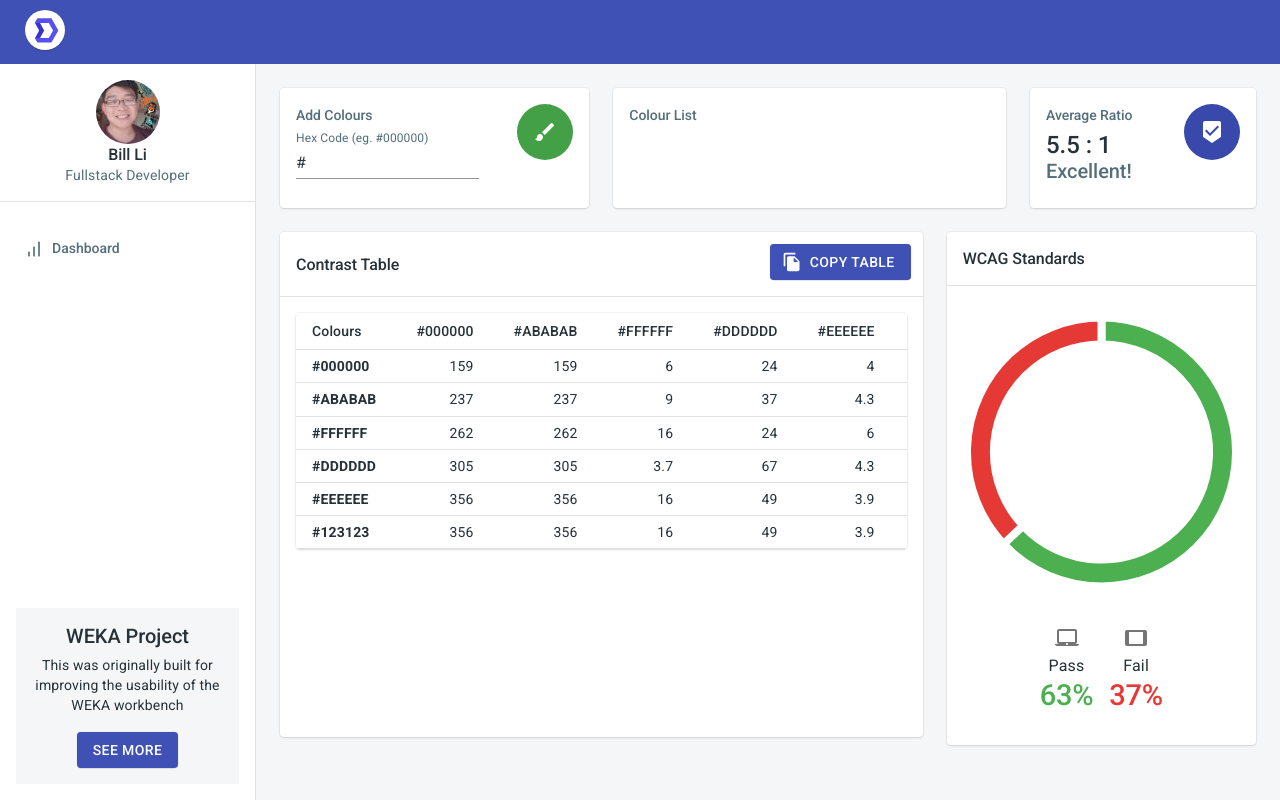
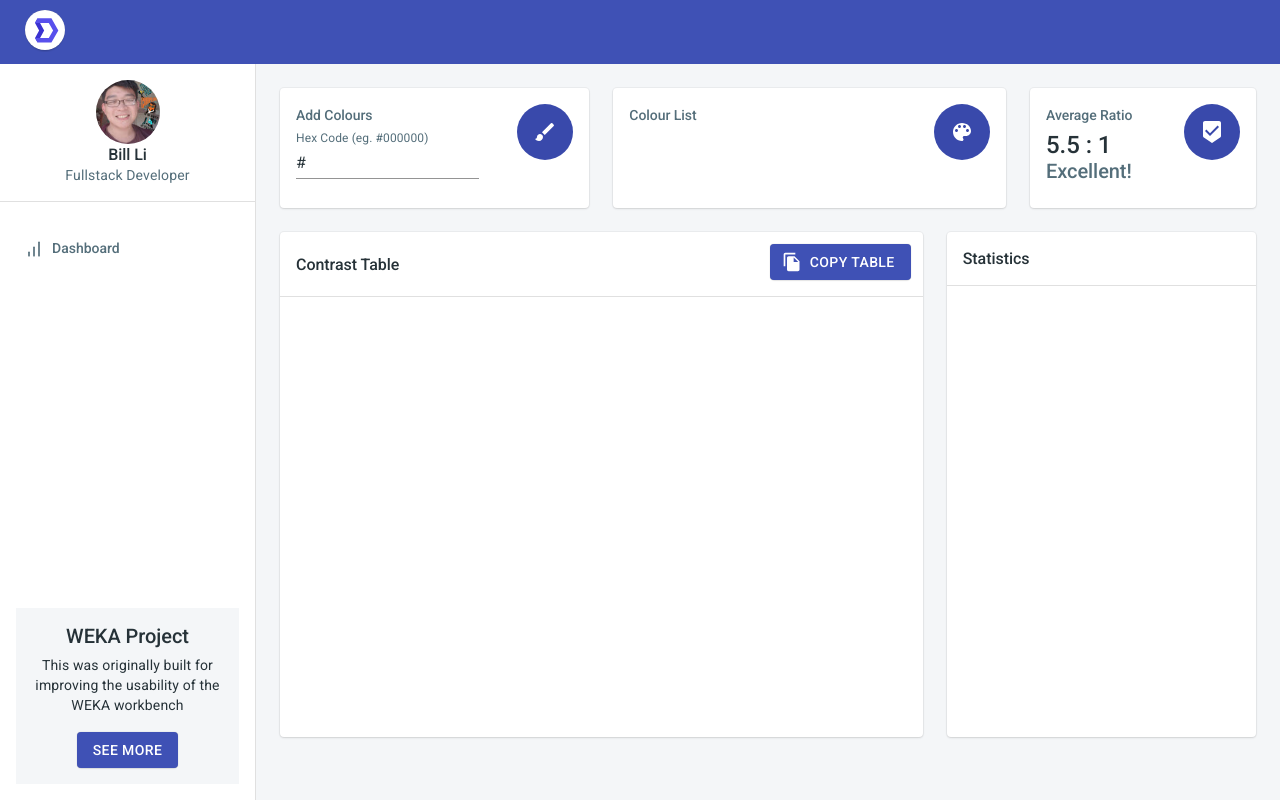
Before and after one commit to slaytr/color_contraster, a React (Create React App) app in the folder application/: page /app/dashboard in a window 1280 px wide. Built offline with nearby package versions, Linux system fonts and the light colour scheme.

Commit message:
Implement Statistics

```diff
--- a/application/src/views/reports/DashboardView/ColourAdder.js
+++ b/application/src/views/reports/DashboardView/ColourAdder.js
@@ -18,7 +18,7 @@ const useStyles = makeStyles((theme) => ({
     height: '100%'
   },
   avatar: {
-    backgroundColor: colors.green[600],
+    backgroundColor: colors.indigo[600],
     height: 56,
     width: 56
   },
@@ -48,7 +48,7 @@ const ColourAdder = ({ className, addColour, ...rest }) => {
 
   const formSubmit = (e) => {
     if (validateColour(currentColour)) {
-      addColour(currentColour);
+      addColour('#' + currentColour.slice(1).toUpperCase());
       setCurrentColour('#');
     }
     e.preventDefault();
--- a/application/src/views/reports/DashboardView/ColourList.js
+++ b/application/src/views/reports/DashboardView/ColourList.js
@@ -15,13 +15,14 @@ import ArrowUpwardIcon from '@material-ui/icons/ArrowUpward';
 import PeopleIcon from '@material-ui/icons/PeopleOutlined';
 import BookmarkIcon from '@material-ui/icons/Bookmark';
 import Button from '@material-ui/core/Button';
+import PaletteIcon from "@material-ui/icons/Palette";
 
 const useStyles = makeStyles((theme) => ({
   root: {
     height: '100%'
   },
   avatar: {
-    backgroundColor: colors.green[600],
+    backgroundColor: colors.indigo[600],
     height: 56,
     width: 56
   },
@@ -49,10 +50,12 @@ const ColourList = ({
 }) => {
   const [change, setChange] = useState(true);
   const classes = useStyles();
+
   const deleteColour = (e) => {
     removeColour(e.target.parentElement.value);
     setChange(!change);
   };
+
   const colourButtons = getColours.map((colour) => {
     return (
       <Button
@@ -90,6 +93,11 @@ const ColourList = ({
               Colour List
             </Typography>
           </Grid>
+          <Grid item>
+            <Avatar className={classes.avatar}>
+              <PaletteIcon />
+            </Avatar>
+          </Grid>
         </Grid>
         {colourButtons}
       </CardContent>
--- a/application/src/views/reports/DashboardView/ContrastTable.js
+++ b/application/src/views/reports/DashboardView/ContrastTable.js
@@ -7,6 +7,7 @@ import {
   Card,
   CardContent,
   CardHeader,
+  colors,
   Divider,
   makeStyles,
 } from '@material-ui/core';
@@ -23,68 +24,84 @@ const useStyles = makeStyles(() => ({
   root: {},
   button: {
     margin: '4px 4px 0 0'
+  },
+  cellGrey: {
+    backgroundColor: '#BFBFBF'
+  },
+  cellGreen: {
+    backgroundColor: colors.green[200]
+  },
+  cellRed: {
+    backgroundColor: colors.red[200]
+  },
+  cellBlue: {
+    backgroundColor: colors.blue[200]
   }
 }));
 
-const ContrastTable = ({ className, colourList, ...rest }) => {
+const ContrastTable = ({ className, getColours, getRatiosMatrix, ...rest }) => {
   const classes = useStyles();
 
-  const hexColours = colourList;
+  const ratiosMatrix = getRatiosMatrix;
+  const colours = getColours;
+  // console.log(colours)
+  // console.log(ratiosMatrix)
 
-  // HEX TO RGB FUNCTION
-  const hexToRgb = (hex) => {
-    const shorthandRegex = /^#?([a-f\d])([a-f\d])([a-f\d])$/i;
-    hex = hex.replace(shorthandRegex, (m, r, g, b) => {
-      return r + r + g + g + b + b;
-    });
-    const result = /^#?([a-f\d]{2})([a-f\d]{2})([a-f\d]{2})$/i.exec(hex);
-    return result ? {
-      r: parseInt(result[1], 16),
-      g: parseInt(result[2], 16),
-      b: parseInt(result[3], 16)
-    } : null;
-  };
-  // RGB TO LUM FUNCTION
-  const luminance = (r, g, b) => {
-    const a = [r, g, b].map((v) => {
-      v /= 255;
-      return v <= 0.03928
-        ? v / 12.92
-        : Math.pow((v + 0.055) / 1.055, 2.4);
-    });
-    return a[0] * 0.2126 + a[1] * 0.7152 + a[2] * 0.0722;
-  };
-  // LUM TO RATIO FUNCTION
-  const calculateRatio = (colourOneLuminance, colourTwoLuminance) => {
-    return colourOneLuminance > colourTwoLuminance
-      ? ((colourTwoLuminance + 0.05) / (colourOneLuminance + 0.05))
-      : ((colourOneLuminance + 0.05) / (colourTwoLuminance + 0.05));
+  // Returns the Cell Colour
+  const getColour = (ratio) => {
+    if (ratio == 1) return classes.cellGrey;
+    if (ratio >= 4.5) return classes.cellGreen;
+    if (ratio >= 3) return classes.cellBlue;
+    return classes.cellRed;
   };
 
-  const rgbColours = hexColours.map((colour) => {
-    return hexToRgb(colour);
-  });
-  console.log(rgbColours);
-  const lumColours = rgbColours.map(({r, g, b}) => {
-    return luminance(r, g, b);
+  // TABLE HEADER CELLS
+  const tableHeaderCells = colours.map((colour) => {
+    return <TableCell align="center">{colour}</TableCell>;
   });
 
-  console.log(lumColours)
+  // TABLE ROWS
+  const tableRows = ratiosMatrix.map((ratioRow, i) => {
+    return (
+      <TableRow key={colours[i]}>
+        <TableCell component="th" scope="row">
+          <strong>
+            {colours[i]}
+          </strong>
+        </TableCell>
+        {ratioRow.map((ratio) => {
+          return <TableCell align="center" className={`ratio-cell ${getColour(ratio)}`}>{ratio}</TableCell>;
+        })}
+      </TableRow>
+    );
+  });
 
-  function createData(hex, name, calories, fat, carbs, protein, ratio) {
-    return {
-      hex, name, calories, fat, carbs, protein, ratio
-    };
-  }
+  // COPY TABLE
+  const copyTableToClipboard = () => {
+    const el = document.querySelector('#contrast-table');
+    const { body } = document;
+    let range;
+    let sel;
+    if (document.createRange && window.getSelection) {
+      range = document.createRange();
+      sel = window.getSelection();
+      sel.removeAllRanges();
+      try {
+        range.selectNodeContents(el);
+        sel.addRange(range);
+      } catch (e) {
+        range.selectNode(el);
+        sel.addRange(range);
+      }
+      document.execCommand('copy');
+    } else if (body.createTextRange) {
+      range = body.createTextRange();
+      range.moveToElementText(el);
+      range.select();
+      range.execCommand('Copy');
+    }
+  };
 
-  const rows = [
-    createData('#000000', 'Frozen yoghurt', 159, 6.0, 24, 4.0, 4.0),
-    createData('#ABABAB', 'Ice cream sandwich', 237, 9.0, 37, 4.3, 4.3),
-    createData('#FFFFFF', 'Eclair', 262, 16.0, 24, 6.0, 6.0),
-    createData('#DDDDDD', 'Cupcake', 305, 3.7, 67, 4.3, 4.3),
-    createData('#EEEEEE', 'Gingebread', 356, 16.0, 49, 3.9, 3.9),
-    createData('#123123', 'Gingerbread', 356, 16.0, 49, 3.9, 3.9),
-  ];
   return (
     <Card
       className={clsx(classes.root, className)}
@@ -97,6 +114,7 @@ const ContrastTable = ({ className, colourList, ...rest }) => {
             color="secondary"
             className={classes.button}
             startIcon={<FileCopyIcon />}
+            onClick={copyTableToClipboard}
           >
             Copy Table
           </Button>
@@ -109,38 +127,19 @@ const ContrastTable = ({ className, colourList, ...rest }) => {
           height={400}
           position="relative"
         >
-          <TableContainer component={Paper}>
-            <Table className={classes.table} size="small" aria-label="a dense table">
+          {colours.length > 0 ? (<TableContainer component={Paper}>
+            <Table id="contrast-table" className={classes.table} size="small" aria-label="a dense table">
               <TableHead>
                 <TableRow>
                   <TableCell>Colours</TableCell>
-                  <TableCell align="right">#000000</TableCell>
-                  <TableCell align="right">#ABABAB</TableCell>
-                  <TableCell align="right">#FFFFFF</TableCell>
-                  <TableCell align="right">#DDDDDD</TableCell>
-                  <TableCell align="right">#EEEEEE</TableCell>
-                  <TableCell align="right">#123123</TableCell>
+                  {tableHeaderCells}
                 </TableRow>
               </TableHead>
               <TableBody>
-                {rows.map((row) => (
-                  <TableRow key={row.name}>
-                    <TableCell component="th" scope="row">
-                      <strong>
-                        {row.hex}
-                      </strong>
-                    </TableCell>
-                    <TableCell align="right">{row.calories}</TableCell>
-                    <TableCell align="right">{row.calories}</TableCell>
-                    <TableCell align="right">{row.fat}</TableCell>
-                    <TableCell align="right">{row.carbs}</TableCell>
-                    <TableCell align="right">{row.protein}</TableCell>
-                    <TableCell align="right">{row.ratio}</TableCell>
-                  </TableRow>
-                ))}
+                {tableRows}
               </TableBody>
             </Table>
-          </TableContainer>
+          </TableContainer>) : '' }
         </Box>
       </CardContent>
       {/* <Divider /> */}
--- a/application/src/views/reports/DashboardView/TrafficByDevice.js
+++ b/application/src/views/reports/DashboardView/WCAG.js
@@ -1,4 +1,4 @@
-import React from 'react';
+import React, { useEffect, useState } from 'react';
 import clsx from 'clsx';
 import PropTypes from 'prop-types';
 import { Doughnut } from 'react-chartjs-2';
@@ -23,24 +23,88 @@ const useStyles = makeStyles(() => ({
   }
 }));
 
-const TrafficByDevice = ({ className, ...rest }) => {
+const WCAG = ({ className, getRatiosMatrix,...rest }) => {
   const classes = useStyles();
   const theme = useTheme();
 
-  const data = {
+  const ratiosMatrix = getRatiosMatrix;
+
+  const data = () => {
+    let good = 0;
+    let pass = 0;
+    let fail = 0;
+    ratiosMatrix.map((ratiosRow) => {
+      ratiosRow.map((ratio) => {
+        if (ratio >= 4.5) {
+          good += 1;
+        } else if (ratio >= 3) {
+          pass += 1;
+        } else if (ratio != 1) {
+          fail += 1;
+        }
+      });
+    });
+    let graphData = [];
+    let backgroundColors = [];
+    let labels = [];
+    let percentageDataList = [];
+    if (good) {
+      // graphData
+      graphData.push(good);
+      backgroundColors.push(colors.green[500]);
+      labels.push('Good');
+
+      // percentageData
+      percentageDataList.push({
+        title: 'Pass',
+        value: Math.round(good/(good+pass+fail)*100),
+        icon: LaptopMacIcon,
+        color: colors.green[500]
+      });
+    }
+    if (pass) {
+      // graphData
+      graphData.push(pass);
+      backgroundColors.push(colors.blue[300]);
+      labels.push('Pass');
+
+      // percentageData
+      percentageDataList.push({
+        title: 'Pass',
+        value: Math.round(pass/(good+pass+fail)*100),
+        icon: LaptopMacIcon,
+        color: colors.blue[500]
+      });
+    }
+    if (fail) {
+      // graphData
+      graphData.push(fail);
+      backgroundColors.push(colors.red[600]);
+      labels.push('Fail');
+
+      // percentageData
+      percentageDataList.push({
+        title: 'Fail',
+        value:  Math.round(fail/(good+pass+fail)*100),
+        icon: LaptopMacIcon,
+        color: colors.red[500]
+      });
+    }
+    return {
+      graphData: {
         datasets: [
           {
-        data: [63, 37],
-        backgroundColor: [
-          colors.green[500],
-          colors.red[600]
-        ],
+            data: graphData,
+            backgroundColor: backgroundColors,
             borderWidth: 8,
             borderColor: colors.common.white,
             hoverBorderColor: colors.common.white
           }
         ],
-    labels: ['Desktop', 'Tablet', 'Mobile']
+        labels: labels
+      },
+      percentageData: percentageDataList
+    };
   };
 
   const options = {
@@ -65,27 +129,12 @@ const TrafficByDevice = ({ className, ...rest }) => {
     }
   };
 
-  const devices = [
-    {
-      title: 'Pass',
-      value: 63,
-      icon: LaptopMacIcon,
-      color: colors.green[500]
-    },
-    {
-      title: 'Fail',
-      value: 37,
-      icon: TabletIcon,
-      color: colors.red[600]
-    }
-  ];
-
   return (
     <Card
       className={clsx(classes.root, className)}
       {...rest}
     >
-      <CardHeader title="WCAG Standards" />
+      <CardHeader title="Statistics" />
       <Divider />
       <CardContent>
         <Box
@@ -93,7 +142,7 @@ const TrafficByDevice = ({ className, ...rest }) => {
           position="relative"
         >
           <Doughnut
-            data={data}
+            data={data().graphData}
             options={options}
           />
         </Box>
@@ -102,7 +151,7 @@ const TrafficByDevice = ({ className, ...rest }) => {
           justifyContent="center"
           mt={2}
         >
-          {devices.map(({
+          {data().percentageData ? data().percentageData.map(({
             color,
             icon: Icon,
             title,
@@ -128,15 +177,15 @@ const TrafficByDevice = ({ className, ...rest }) => {
                 %
               </Typography>
             </Box>
-          ))}
+          )) : ''}
         </Box>
       </CardContent>
     </Card>
   );
 };
 
-TrafficByDevice.propTypes = {
+WCAG.propTypes = {
   className: PropTypes.string
 };
 
-export default TrafficByDevice;
+export default WCAG;
--- a/application/src/views/reports/DashboardView/index.js
+++ b/application/src/views/reports/DashboardView/index.js
@@ -12,7 +12,7 @@ import ContrastTable from './ContrastTable';
 import TasksProgress from './TasksProgress';
 import ColourList from './ColourList';
 import TotalProfit from './TotalProfit';
-import TrafficByDevice from './TrafficByDevice';
+import WCAG from './WCAG';
 
 const useStyles = makeStyles((theme) => ({
   root: {
@@ -24,15 +24,70 @@ const useStyles = makeStyles((theme) => ({
 }));
 
 const Dashboard = () => {
+  // Styles
   const classes = useStyles();
+  // States
   const [colours, setColours] = useState([]);
-
+  const [ratios, setRatios] = useState([]);
+  // HEX TO RGB FUNCTION -Helper Functions <Move to File>
+  const hexToRgb = (hex) => {
+    const shorthandRegex = /^#?([a-f\d])([a-f\d])([a-f\d])$/i;
+    hex = hex.replace(shorthandRegex, (m, r, g, b) => {
+      return r + r + g + g + b + b;
+    });
+    const result = /^#?([a-f\d]{2})([a-f\d]{2})([a-f\d]{2})$/i.exec(hex);
+    return result ? {
+      r: parseInt(result[1], 16),
+      g: parseInt(result[2], 16),
+      b: parseInt(result[3], 16)
+    } : null;
+  };
+  // RGB TO LUM FUNCTION
+  const luminance = (r, g, b) => {
+    const a = [r, g, b].map((v) => {
+      v /= 255;
+      return v <= 0.03928
+        ? v / 12.92
+        : Math.pow((v + 0.055) / 1.055, 2.4);
+    });
+    return a[0] * 0.2126 + a[1] * 0.7152 + a[2] * 0.0722;
+  };
+  // LUM TO RATIO FUNCTION
+  const calculateRatio = (colourOneLuminance, colourTwoLuminance) => {
+    return colourOneLuminance > colourTwoLuminance
+      ? (1 / ((colourTwoLuminance + 0.05) / (colourOneLuminance + 0.05))).toFixed(2)
+      : (1 / ((colourOneLuminance + 0.05) / (colourTwoLuminance + 0.05))).toFixed(2);
+  };
+  const getLumList = (coloursList) => {
+    return coloursList.map((colour) => {
+      return hexToRgb(colour);
+    }).map(({ r , g, b }) => {
+      return luminance(r, g, b);
+    }).map((lum, i) => {
+      return {
+        hex: coloursList[i],
+        lum
+      };
+    });
+  };
+  // State Functions
   const addColour = (colour) => {
-    let colourList = [...colours];
+    const colourList = [...colours];
     colourList.push(colour);
     setColours(colourList);
+    // Modify Ratio Matrix
+    const ratiosList = [];
+    let ratiosRow = [];
+    const lumList = getLumList(colourList);
+    lumList.forEach((colour1) => {
+      lumList.forEach((colour2) => {
+        ratiosRow.push(calculateRatio(colour1.lum, colour2.lum));
+      });
+      ratiosList.push(ratiosRow);
+      ratiosRow = [];
+    });
+    setRatios(ratiosList);
   };
-
   const removeColour = (colour) => {
     const index = colours.indexOf(colour);
     if (index > -1) {
@@ -85,7 +140,7 @@ const Dashboard = () => {
             xl={9}
             xs={12}
           >
-            <ContrastTable colourList={colours} />
+            <ContrastTable getColours={colours} getRatiosMatrix={ratios} />
           </Grid>
           <Grid
             item
@@ -94,7 +149,7 @@ const Dashboard = () => {
             xl={3}
             xs={12}
           >
-            <TrafficByDevice />
+            <WCAG getRatiosMatrix={ratios}/>
           </Grid>
         </Grid>
       </Container>
```
Lines whose indentation alone changed are shown as unchanged.
